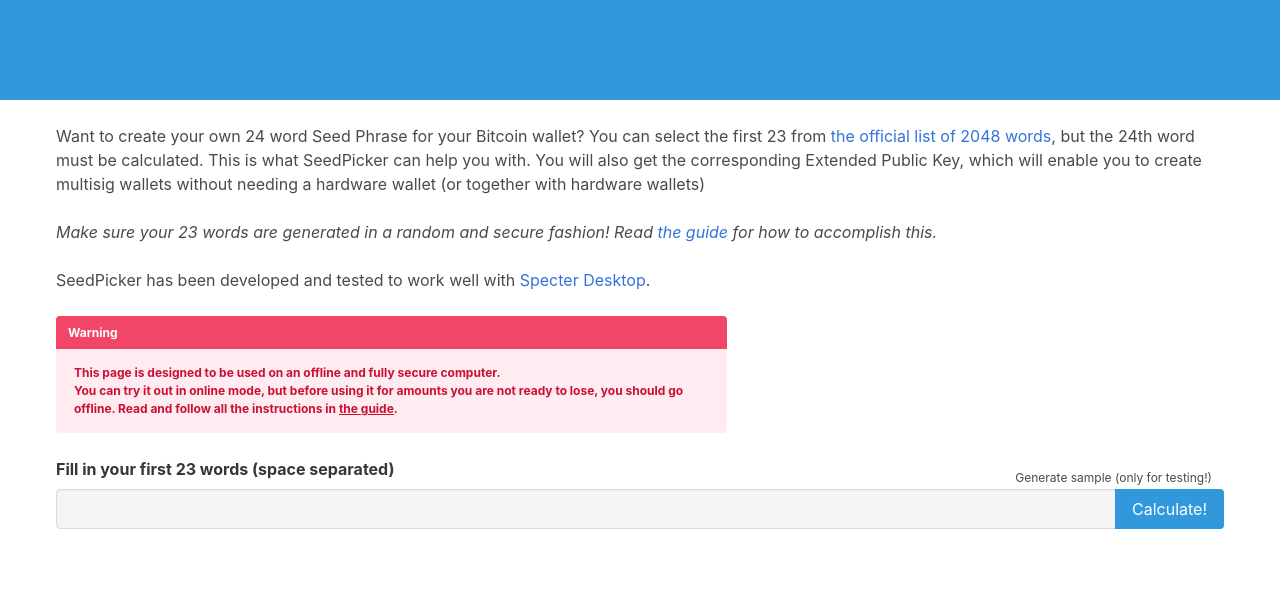
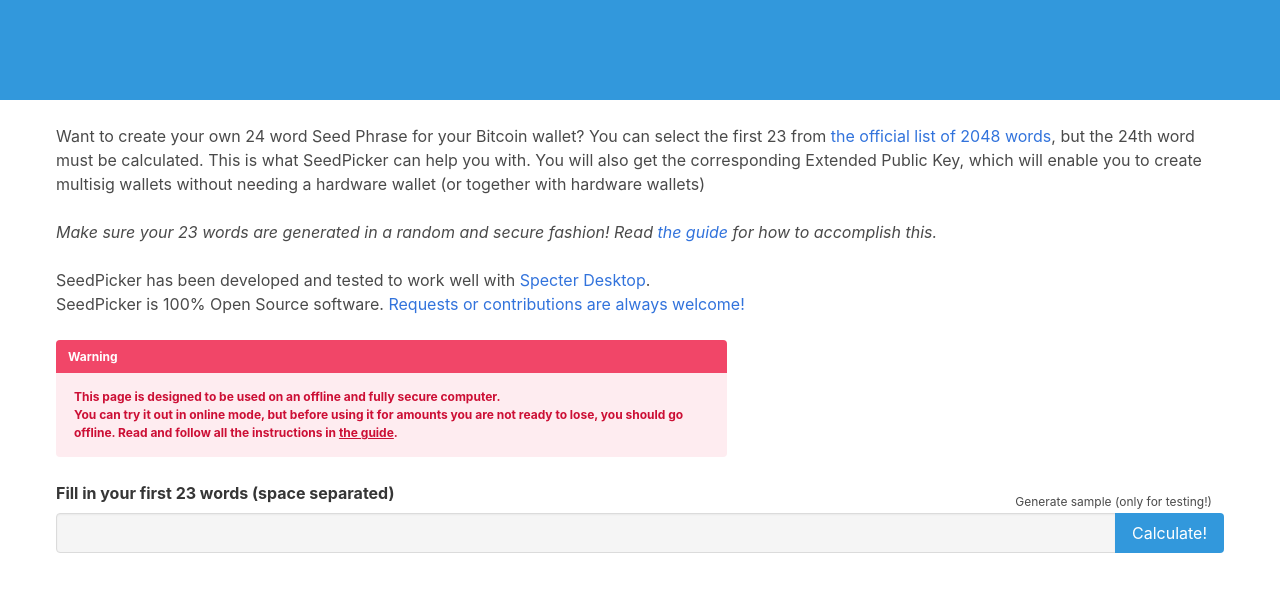
Before and after one commit to merland/seedpicker, a Jekyll site: the page calculator/last-word.html, which Jekyll copies as it is, in a window 1280 px wide. Shown: the top 592 px of the page. Built offline with Jekyll 4.4.1, drawn with Linux system fonts in a browser that asks for light colours; a script that is not in the unit is left out.

Commit message:
Open Source info. '80/20 solution' to #32 (keeping the issue open)

```diff
--- a/calculator/last-word.html
+++ b/calculator/last-word.html
@@ -62,11 +62,18 @@
             </div>
         </div>
         <div class="tighter_section">
-            SeedPicker has been developed and tested to work well with
-            <a href="https://github.com/cryptoadvance/specter-desktop"
-            >Specter Desktop</a
-            >.
+            <div>SeedPicker has been developed and tested to work well with
+                <a href="https://github.com/cryptoadvance/specter-desktop"
+                >Specter Desktop</a
+                >.
+            </div>
+            <div>SeedPicker is 100% Open Source software.
+                <a href="https://github.com/merland/seedpicker"
+                >Requests or contributions are always welcome!</a
+                >
+            </div>
         </div>
+
         <div id="warning" class="tighter_section has-text-weight-bold">
             <div class="columns is-multiline">
                 <div class="column is-7">
```
